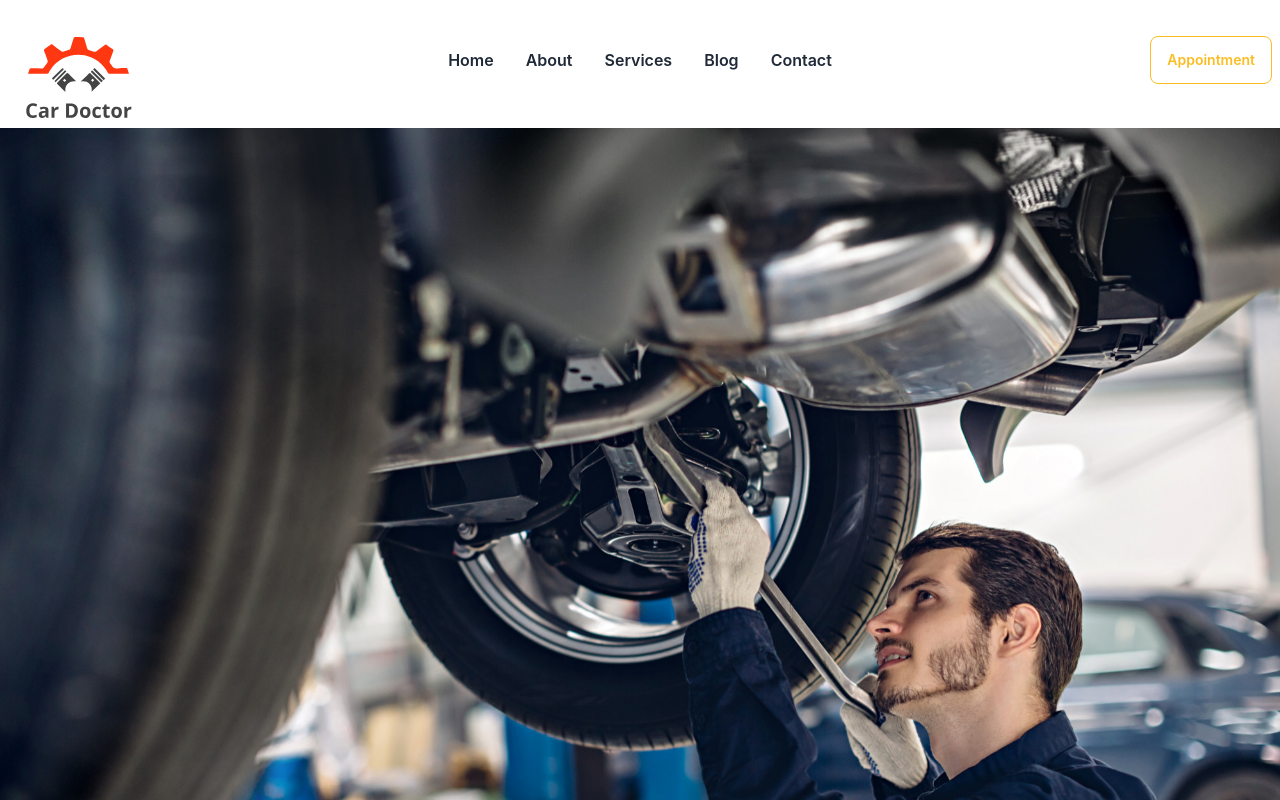
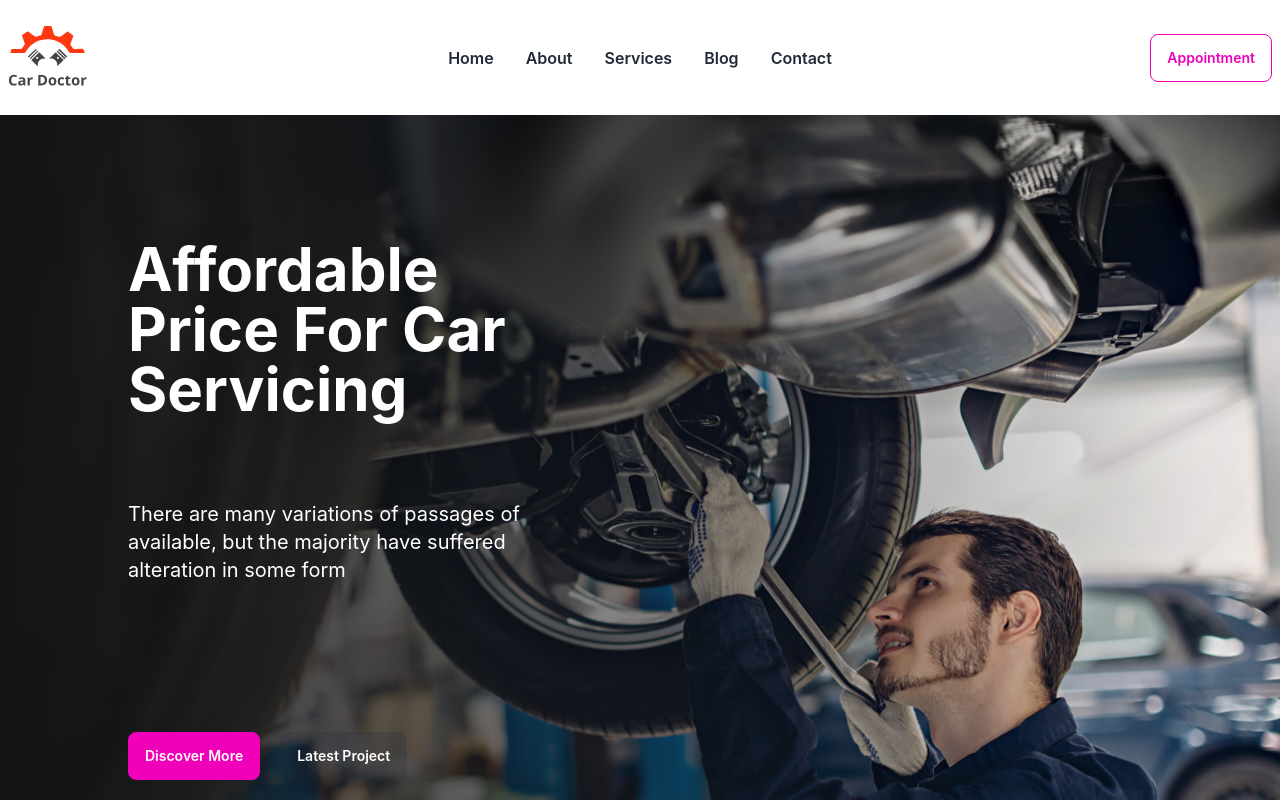
Before and after one commit to VASHKOR-DAS/genius-car-client, a React (Create React App) app: page / in a window 1280 px wide. Shown: the top 800 px of the page. Built offline with nearby package versions, Linux system fonts and the light colour scheme.

Commit message:
Dynamic Data for banner with gradient overlay

```diff
--- /dev/null
+++ b/src/Pages/Home/Banner/Banner.css
@@ -0,0 +1,10 @@
+.carousel-img::after {
+    content: '';
+    position: absolute;
+    left: 0;
+    top: 0;
+    width: 100%;
+    height: 100%;
+    display: inline-block;
+    background: linear-gradient(to right , #151515 0%, rgba(21, 21, 21, 0) 100%);
+}
--- a/src/Pages/Home/Banner/Banner.jsx
+++ b/src/Pages/Home/Banner/Banner.jsx
@@ -1,46 +1,64 @@
 import React from 'react';
+import './Banner.css'
+import img1 from '../../../assets/images/banner/1.jpg'
 import img2 from '../../../assets/images/banner/2.jpg'
 import img3 from '../../../assets/images/banner/3.jpg'
 import img4 from '../../../assets/images/banner/4.jpg'
 import img5 from '../../../assets/images/banner/5.jpg'
+import img6 from '../../../assets/images/banner/6.jpg'
+import BannerItem from './BannerItem';
 
 
 const Banner = () => {
 
+    const bannerData = [
+        {
+            image: img1,
+            id: 1,
+            pre: 6,
+            next: 2
+        },
+        {
+            image: img2,
+            id: 2,
+            pre: 1,
+            next: 3
+        },
+        {
+            image: img3,
+            id: 3,
+            pre: 2,
+            next: 4
+        },
+        {
+            image: img4,
+            id: 4,
+            pre: 3,
+            next: 5
+        },
+        {
+            image: img5,
+            id: 5,
+            pre: 4,
+            next: 6
+        },
+        {
+            image: img6,
+            id: 6,
+            pre: 5,
+            next: 1
+        },
+
+    ]
 
     return (
         <div className="carousel w-full">
-            <div id="slide1" className="carousel-item relative w-full">
-                <img alt="" src={img5} className="w-full" />
-                <div className="absolute flex justify-end transform -translate-y-1/2 left-5 right-5 bottom-0">
-                    <a href="#slide4" className="btn btn-circle mr-5">❮</a>
-                    <a href="#slide2" className="btn btn-circle">❯</a>
-                </div>
-            </div>
 
-            <div id="slide2" className="carousel-item relative w-full">
-                <img alt="" src={img2} className="w-full" />
-                <div className="absolute flex justify-end transform -translate-y-1/2 left-5 right-5 bottom-0">
-                    <a href="#slide1" className="btn btn-circle mr-5">❮</a>
-                    <a href="#slide3" className="btn btn-circle">❯</a>
-                </div>
-            </div>
+            {
+                bannerData.map(slide =>
+                    <BannerItem key={slide.id} slide={slide}></BannerItem>)
+            }
 
-            <div id="slide3" className="carousel-item relative w-full">
-                <img alt="" src={img3} className="w-full" />
-                <div className="absolute flex justify-end transform -translate-y-1/2 left-5 right-5 bottom-0">
-                    <a href="#slide2" className="btn btn-circle mr-5">❮</a>
-                    <a href="#slide4" className="btn btn-circle">❯</a>
-                </div>
-            </div>
-
-            <div id="slide4" className="carousel-item relative w-full">
-                <img alt="" src={img4} className="w-full" />
-                <div className="absolute flex justify-end transform -translate-y-1/2 left-5 right-5 bottom-0">
-                    <a href="#slide3" className="btn btn-circle mr-5">❮</a>
-                    <a href="#slide1" className="btn btn-circle">❯</a>
-                </div>
-            </div>
         </div>
     );
 };
--- /dev/null
+++ b/src/Pages/Home/Banner/BannerItem.jsx
@@ -0,0 +1,41 @@
+import React from 'react';
+
+const BannerItem = ({ slide }) => {
+    const { image, id, pre, next } = slide;
+
+    return (
+        <div id={`slide${id}`} className="carousel-item relative w-full">
+
+            <div className='carousel-img'>
+                <img alt="img" src={image} className="w-full" />
+            </div>
+
+            <div className="absolute transform -translate-y-1/2 left-[10%] top-1/4">
+                <h1 className="xl:text-6xl lg:text-5xl md:text:3xl sm:text-3xl text-lg font-bold text-white">
+                    Affordable <br />
+                    Price For Car <br />
+                    Servicing
+                </h1>
+            </div>
+
+            <div className="absolute transform -translate-y-1/2 left-[10%] top-1/2">
+                <p className='w-2/5 text-white xl:text-xl md:text-base text-sm'>
+                    There are many variations of passages of available, but
+                    the majority have suffered alteration in some form
+                </p>
+            </div>
+
+            <div className="absolute transform -translate-y-1/2 left-[10%] top-3/4">
+                <button className="btn btn-secondary mr-5 text-white normal-case">Discover More</button>
+                <button className="btn btn-active btn-ghost text-white normal-case">Latest Project</button>
+            </div>
+
+            <div className="absolute flex justify-end transform -translate-y-1/2 left-5 right-5 bottom-0">
+                <a href={`#slide${pre}`} className="btn btn-circle mr-5">❮</a>
+                <a href={`#slide${next}`} className="btn btn-circle">❯</a>
+            </div>
+        </div>
+    );
+};
+
+export default BannerItem;
--- a/src/Pages/Shared/Header/Header.jsx
+++ b/src/Pages/Shared/Header/Header.jsx
@@ -13,7 +13,7 @@
     </>
 
     return (
-        <div className="navbar h-20 mb-12 pt-12 bg-base-100">
+        <div className="navbar my-[1%] py-[1%] bg-base-100">
             <div className="navbar-start">
                 <div className="dropdown">
                     <label tabIndex={0} className="btn btn-ghost lg:hidden">
@@ -23,7 +23,9 @@
                         {menuItems}
                     </ul>
                 </div>
-                <a href='/' className="btn btn-ghost normal-case text-xl"><img src={logo} alt="" /></a>
+                <a href='/'>
+                    <img className='object-cover h-11 md:h-12 lg:h-16' src={logo} alt="logo" />
+                </a>
             </div>
             <div className="navbar-center hidden lg:flex">
                 <ul className="menu menu-horizontal px-1">
@@ -31,7 +33,7 @@
                 </ul>
             </div>
             <div className="navbar-end">
-                <a href='/' className="btn btn-outline btn-warning normal-case ">Appointment</a>
+                <a href='/' className="btn btn-outline btn-secondary normal-case ">Appointment</a>
             </div>
         </div>
     );
```
Also changed, not shown: src/assets/images/banner/1.jpg, src/assets/images/banner/5.jpg.
